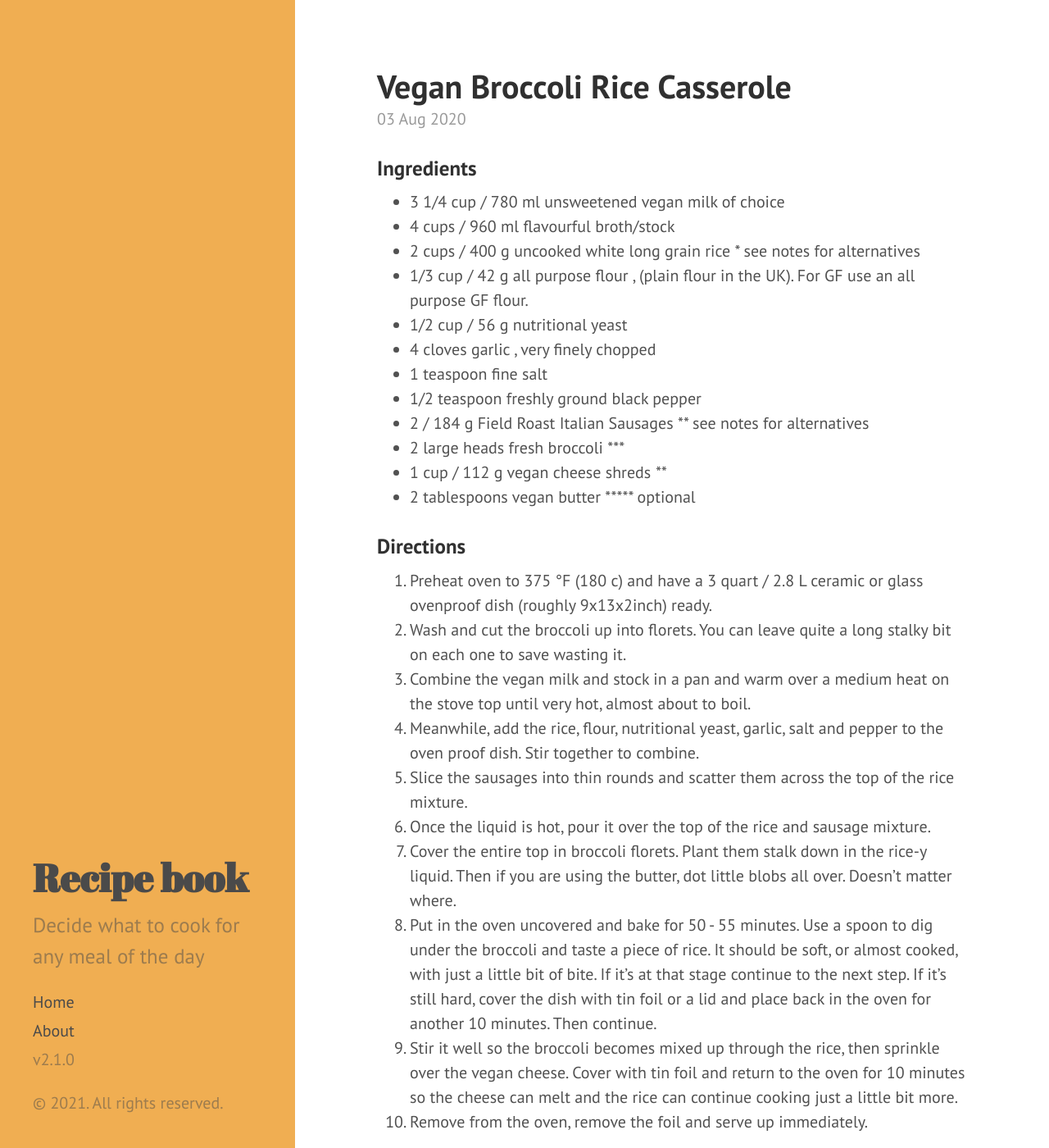
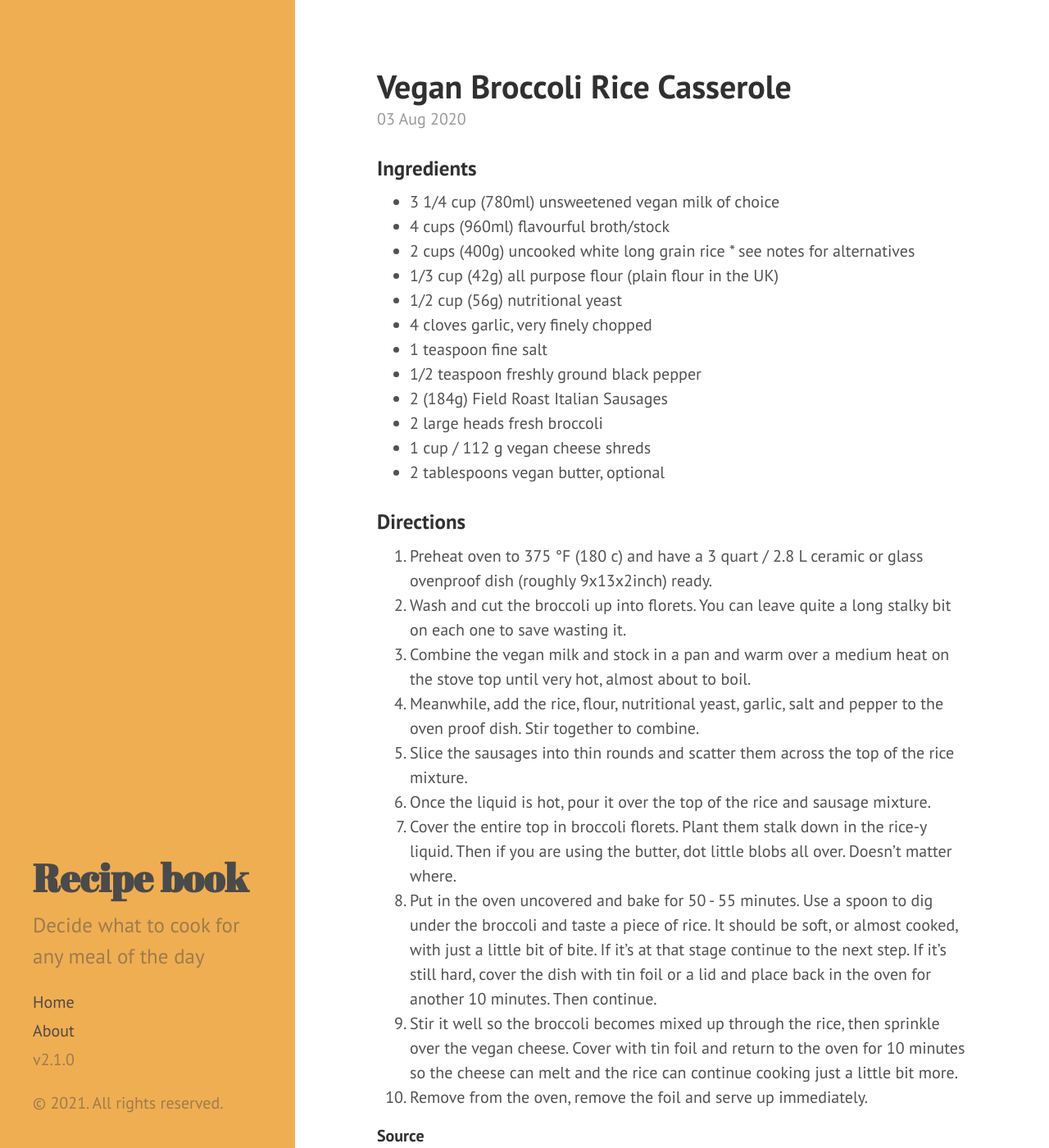
Before and after one commit to rowinf/recipebook, a Jekyll site: the page built from docs/_posts/2020-08-03-vegan-broccoli-rice-casserole.md, in a window 1280 px wide and 1400 px high. Shown: the whole window at 82% size. Built offline with Jekyll 4.4.1, drawn with Linux system fonts in a browser that asks for light colours; some of the changed text lies outside the part shown.

```diff
--- a/docs/_posts/2020-08-03-vegan-broccoli-rice-casserole.md
+++ b/docs/_posts/2020-08-03-vegan-broccoli-rice-casserole.md
@@ -4,18 +4,18 @@ title: Vegan Broccoli Rice Casserole
 ---
 
 ### Ingredients
-- 3 1/4 cup / 780 ml unsweetened vegan milk of choice
-- 4 cups / 960 ml flavourful broth/stock
-- 2 cups / 400 g uncooked white long grain rice * see notes for alternatives
-- 1/3 cup / 42 g all purpose flour , (plain flour in the UK). For GF use an all purpose GF flour.
-- 1/2 cup / 56 g nutritional yeast
-- 4 cloves garlic , very finely chopped
+- 3 1/4 cup (780ml) unsweetened vegan milk of choice
+- 4 cups (960ml) flavourful broth/stock
+- 2 cups (400g) uncooked white long grain rice * see notes for alternatives
+- 1/3 cup (42g) all purpose flour (plain flour in the UK)
+- 1/2 cup (56g) nutritional yeast
+- 4 cloves garlic, very finely chopped
 - 1 teaspoon fine salt
 - 1/2 teaspoon freshly ground black pepper
-- 2 / 184 g Field Roast Italian Sausages ** see notes for alternatives
-- 2 large heads fresh broccoli ***
-- 1 cup / 112 g vegan cheese shreds ****
-- 2 tablespoons vegan butter ***** optional
+- 2 (184g) Field Roast Italian Sausages
+- 2 large heads fresh broccoli
+- 1 cup / 112 g vegan cheese shreds
+- 2 tablespoons vegan butter, optional
 
 ### Directions
 1. Preheat oven to 375 °F (180 c) and have a 3 quart / 2.8 L ceramic or glass ovenproof dish (roughly 9x13x2inch) ready.
```
Also changed, not shown: other parts of docs/_posts/2020-08-03-vegan-broccoli-rice-casserole.md (+1 -1 lines), docs/_posts/2020-03-15-two-mushroom-barley-soup.md (+1 -1 lines), docs/_posts/2020-05-18-depression-era-chocolate-cake.md (+3 -3 lines), docs/_posts/2020-09-21-chopped-salad-with-shallot-vinaigrette-feta-and-dill.md (added, +28 -0 lines), docs/_posts/2020-09-21-nutella-brownies.md (added, +7 -0 lines), docs/_posts/2020-10-01-basic-oatmeal.md (added, +20 -0 lines), docs/_posts/2020-11-23-baked-mac-and-cheese.md (added, +33 -0 lines), docs/_posts/2021-01-06-dahl-a-touille.md (added, +29 -0 lines), README.md.
